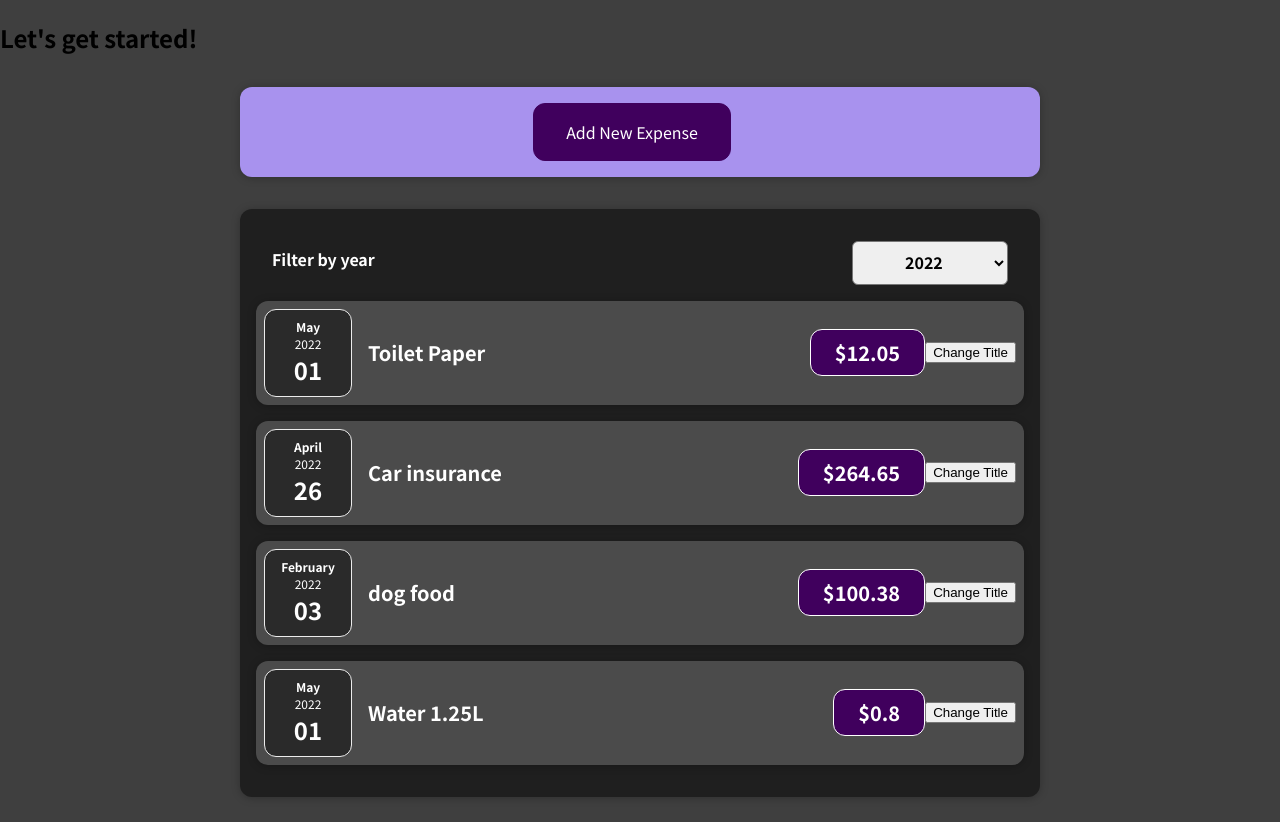
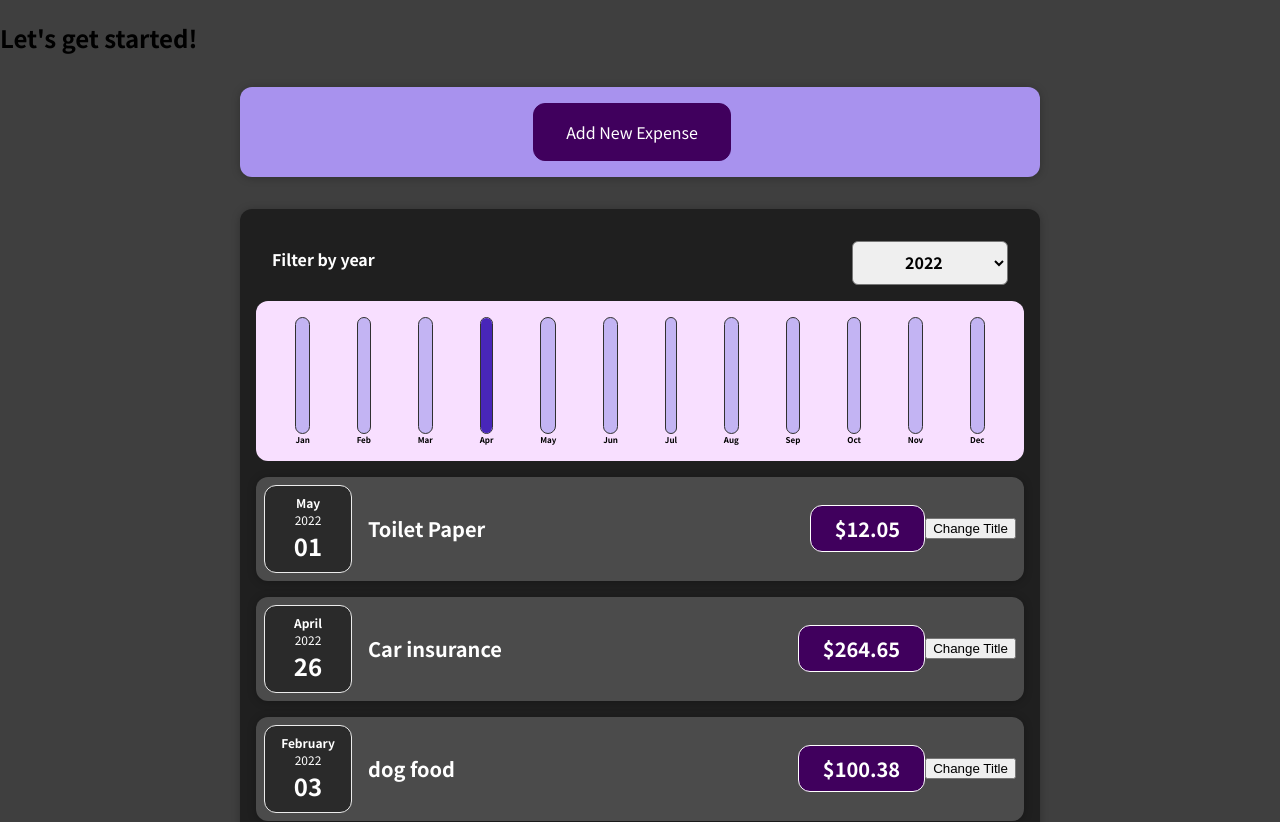
Before and after one commit to younahshin-dev/react-complete-guide, a React (Create React App) app: page / in a window 1280 px wide. Shown: the top 822 px of the page. Built offline with nearby package versions, Linux system fonts and the light colour scheme.

Commit message:
add Chart, ChartBar component

```diff
--- a/src/App.js
+++ b/src/App.js
@@ -6,25 +6,25 @@ const DUMMY_EXPENSES = [
   {
     id: 'e1',
     title: 'Toilet Paper',
-    amount: '12.05',
+    amount: 12.05,
     date: new Date(2022, 4, 1),
   },
   {
     id: 'e2',
     title: 'Car insurance',
-    amount: '264.65',
+    amount: 264.65,
     date: new Date(2022, 3, 26),
   },
   {
     id: 'e3',
     title: 'dog food',
-    amount: '100.38',
+    amount: 100.38,
     date: new Date(2022, 1, 3),
   },
   {
     id: 'e4',
     title: 'Water 1.25L',
-    amount: '0.8',
+    amount: 0.8,
     date: new Date(2022, 4, 1),
   },
 ];
--- /dev/null
+++ b/src/components/Chart/Chart.css
@@ -0,0 +1,9 @@
+.chart {
+  padding: 1rem;
+  border-radius: 12px;
+  background-color: #f8dfff;
+  text-align: center;
+  display: flex;
+  justify-content: space-around;
+  height: 10rem;
+}
--- /dev/null
+++ b/src/components/Chart/Chart.js
@@ -0,0 +1,24 @@
+import React from 'react';
+
+import ChartBar from './ChartBar';
+import './Chart.css';
+
+const Chart = (props) => {
+  const dataPointValues = props.dataPoints.map((dataPoint) => dataPoint.value);
+  const totalMaximum = Math.max(...dataPointValues);
+
+  return (
+    <div className='chart'>
+      {props.dataPoints.map((dataPoint) => (
+        <ChartBar
+          key={dataPoint.label}
+          value={dataPoint.value}
+          maxValue={totalMaximum}
+          label={dataPoint.label}
+        />
+      ))}
+    </div>
+  );
+};
+
+export default Chart;
--- /dev/null
+++ b/src/components/Chart/ChartBar.css
@@ -0,0 +1,30 @@
+.chart-bar {
+  height: 100%;
+  display: flex;
+  flex-direction: column;
+  align-items: center;
+}
+
+.chart-bar__inner {
+  height: 100%;
+  width: 100%;
+  border: 1px solid #313131;
+  border-radius: 12px;
+  background-color: #c3b4f3;
+  overflow: hidden;
+  display: flex;
+  flex-direction: column;
+  justify-content: flex-end;
+}
+
+.chart-bar__fill {
+  background-color: #4826b9;
+  width: 100%;
+  transition: all 0.3s ease-out;
+}
+
+.chart-bar__label {
+  font-weight: bold;
+  font-size: 0.5rem;
+  text-align: center;
+}
--- /dev/null
+++ b/src/components/Chart/ChartBar.js
@@ -0,0 +1,23 @@
+import React from 'react';
+import './ChartBar.css';
+
+const ChartBar = (props) => {
+  let barFillHeight = '0%';
+
+  if (props.maxValue > 0) {
+    barFillHeight = Math.round(props.value / props.maxValue) * 100 + '%';
+  }
+  return (
+    <div className='chart-bar'>
+      <div className='chart-bar__inner'>
+        <div
+          className='chart-bar__fill'
+          style={{ height: barFillHeight }}
+        ></div>
+      </div>
+      <div className='chart-bar__label'>{props.label}</div>
+    </div>
+  );
+};
+
+export default ChartBar;
--- a/src/components/Expenses/Expenses.js
+++ b/src/components/Expenses/Expenses.js
@@ -4,7 +4,7 @@ import Card from '../UI/Card';
 import './Expenses.css';
 import ExpensesFilter from './ExpensesFilter';
 import ExpensesList from './ExpensesList';
-
+import ExpensesChart from './ExpensesChart';
 const Expenses = (props) => {
   const [filterYear, setFilterYear] = useState('2022');
 
@@ -23,6 +23,7 @@ const Expenses = (props) => {
           selectedYear={filterYear}
           onSelectYear={selectYearHandler}
         />
+        <ExpensesChart expenses={filteredList} />
         <ExpensesList filteredList={filteredList} />
       </Card>
     </div>
--- /dev/null
+++ b/src/components/Expenses/ExpensesChart.js
@@ -0,0 +1,26 @@
+import React from 'react';
+import Chart from '../Chart/Chart';
+const ExpensesChart = (props) => {
+  const chartDataPoints = [
+    { label: 'Jan', value: 0 },
+    { label: 'Feb', value: 0 },
+    { label: 'Mar', value: 0 },
+    { label: 'Apr', value: 0 },
+    { label: 'May', value: 0 },
+    { label: 'Jun', value: 0 },
+    { label: 'Jul', value: 0 },
+    { label: 'Aug', value: 0 },
+    { label: 'Sep', value: 0 },
+    { label: 'Oct', value: 0 },
+    { label: 'Nov', value: 0 },
+    { label: 'Dec', value: 0 },
+  ];
+
+  for (const expense of props.expenses) {
+    const expenseMonth = expense.date.getMonth(); //starting at 0 => January => 0
+    chartDataPoints[expenseMonth].value += expense.amount;
+  }
+  return <Chart dataPoints={chartDataPoints} />;
+};
+
+export default ExpensesChart;
--- a/src/components/NewExpense/ExpenseForm.js
+++ b/src/components/NewExpense/ExpenseForm.js
@@ -49,14 +49,14 @@ const ExpenseForm = (props) => {
 
   const cancelHandler = (event) => {
     event.preventDefault();
-    props.onClickCancel();
+    props.onCancel();
   };
   const submitHandler = (event) => {
     event.preventDefault();
 
     const expenseData = {
       title: userInput.enteredTitle,
-      amount: userInput.enteredAmount,
+      amount: +userInput.enteredAmount, //숫자 변환
       date: new Date(userInput.enteredDate),
     };
 
@@ -102,7 +102,9 @@ const ExpenseForm = (props) => {
         </div>
       </div>
       <div className='new-expense__actions'>
-        <button onClick={cancelHandler}>Cancel</button>
+        <button type='button' onClick={cancelHandler}>
+          Cancel
+        </button>
         <button type='submit'>Add Expense</button>
       </div>
     </form>
--- a/src/components/NewExpense/NewExpense.js
+++ b/src/components/NewExpense/NewExpense.js
@@ -3,34 +3,31 @@ import ExpenseForm from './ExpenseForm';
 import './NewExpense.css';
 
 const NewExpense = (props) => {
-  const [showButton, setShowButton] = useState('on');
+  const [isEditing, setIsEditing] = useState(false);
   const saveExpenseDataHandler = (enteredExpenseData) => {
     const expenseData = {
       ...enteredExpenseData,
       id: Math.random().toString(),
     };
     props.onAddExpense(expenseData);
-    toggleButton();
+    cancelHandler();
   };
 
-  const toggleButton = () => {
-    console.log(showButton);
-    if (showButton === 'on') {
-      setShowButton('off');
-    } else {
-      setShowButton('on');
-    }
+  const clickAddButton = () => {
+    setIsEditing(true);
+  };
+
+  const cancelHandler = () => {
+    setIsEditing(false);
   };
 
   return (
     <div className='new-expense'>
-      {showButton === 'on' && (
-        <button onClick={toggleButton}>Add New Expense</button>
-      )}
-      {showButton === 'off' && (
+      {!isEditing && <button onClick={clickAddButton}>Add New Expense</button>}
+      {isEditing && (
         <ExpenseForm
           onSaveExpenseData={saveExpenseDataHandler}
-          onClickCancel={toggleButton}
+          onCancel={cancelHandler}
         />
       )}
     </div>
```
